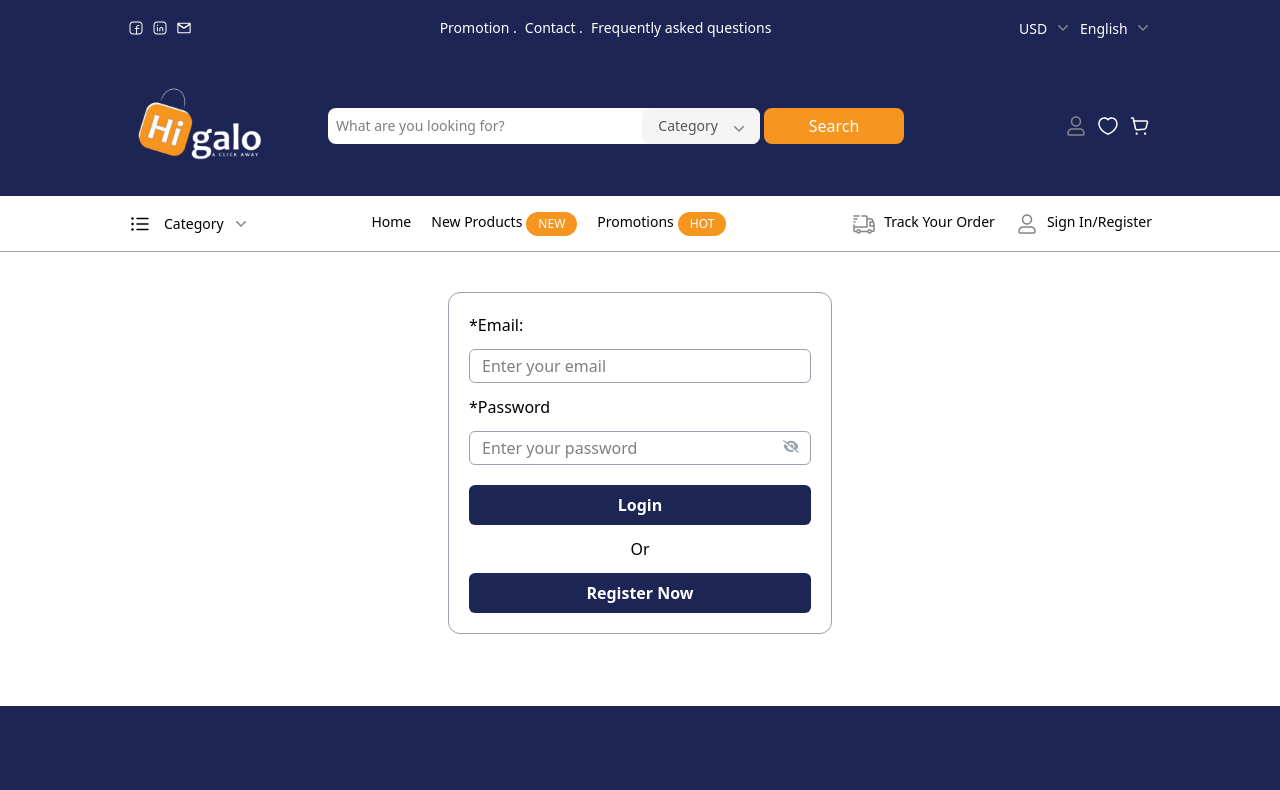
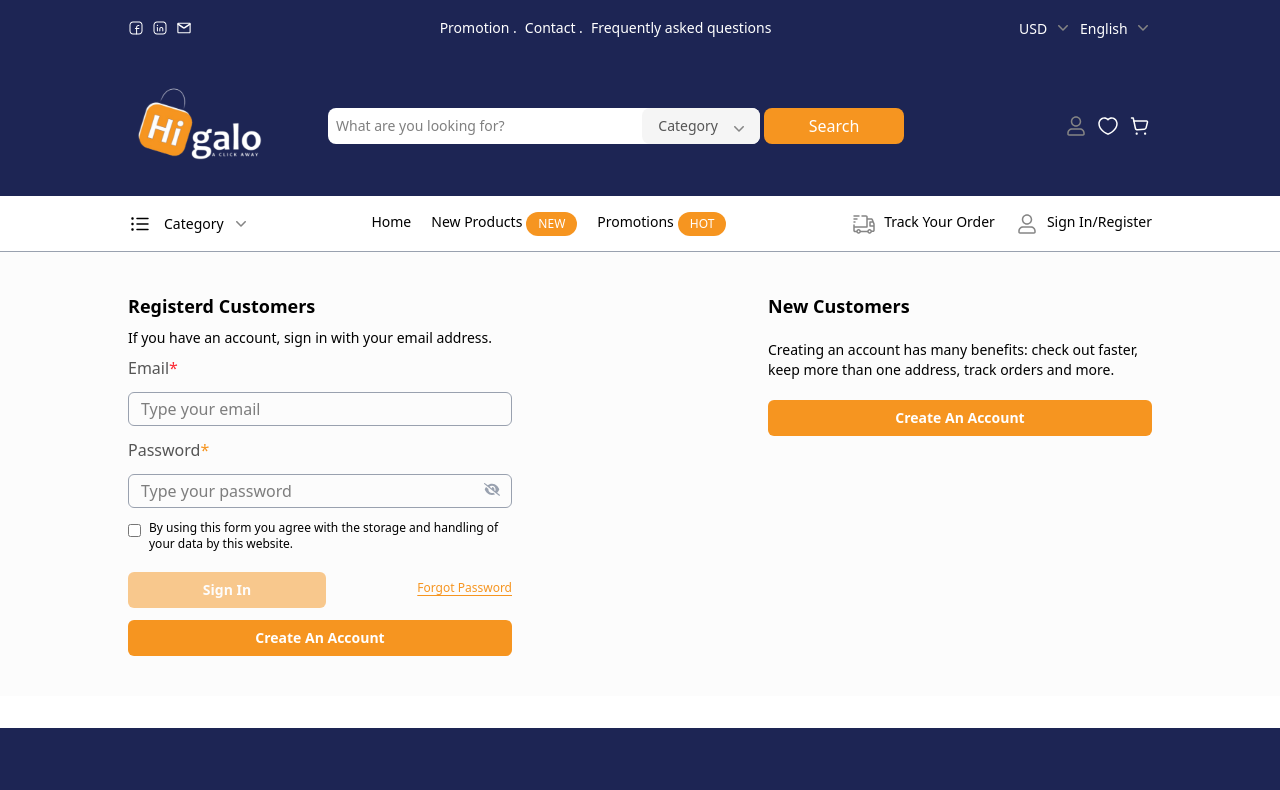
Before and after one commit to BassamMustafa16/Higalo-e-commerce, a Next.js app in the folder frontend/: page /login in a window 1280 px wide. Shown: the top 790 px of the page. Built offline with nearby package versions, Linux system fonts and the light colour scheme.

Commit message:
Login page redesigned

```diff
--- a/frontend/src/app/login/page.tsx
+++ b/frontend/src/app/login/page.tsx
@@ -1,9 +1,31 @@
 import LoginForm from "@/components/loginPage/loginForm";
+import Link from "next/link";
 
 export default function LoginPage() {
   return (
-    <div className="px-4 md:px-8 lg:px-16 xl:px-32 2xl:px-64 flex flex-col gap-5 items-center my-5 md:my-10">
-      <LoginForm />
+    <div className="px-4 md:px-8 lg:px-16 xl:px-32 2xl:px-64 flex flex-col  lg:flex-row gap-5 items-center lg:items-start lg:justify-between py-5 md:py-10 bg-[#FCFCFC]">
+      {/* Registerd Customers */}
+      <div className="flex-1 flex flex-col gap-2 max-w-sm w-full text-left">
+        <h2 className="text-lg font-semibold">Registerd Customers</h2>
+        <p className="text-sm">
+          If you have an account, sign in with your email address.
+        </p>
+        <LoginForm />
+      </div>
+
+      {/* New Customers */}
+      <div className="flex-1 hidden lg:flex flex-col gap-2 lg:gap-5 max-w-sm w-full text-left">
+        <h2 className="text-lg font-semibold">New Customers</h2>
+        <p className="text-sm">
+          Creating an account has many benefits: check out faster, keep more
+          than one address, track orders and more.
+        </p>
+        <Link href="/register" className="w-full">
+          <button className="bg-orange text-white py-2 px-4 font-semibold text-sm rounded-md w-full">
+            Create An Account
+          </button>
+        </Link>
+      </div>
     </div>
   );
 }
--- /dev/null
+++ b/frontend/src/app/resetPassword/page.tsx
@@ -0,0 +1,3 @@
+export default function ResetPasswordPage() {
+  return <div>Reset Password Page</div>;
+}
--- a/frontend/src/components/Header/middleBarHeader/Account.tsx
+++ b/frontend/src/components/Header/middleBarHeader/Account.tsx
@@ -13,7 +13,7 @@ export default function Account() {
   };
 
   return (
-    <div onClick={handleClick} aria-label="User">
+    <div onClick={handleClick} aria-label="User" className="cursor-pointer">
       <Image
         width={24}
         height={24}
--- a/frontend/src/components/loginPage/loginForm.tsx
+++ b/frontend/src/components/loginPage/loginForm.tsx
@@ -6,6 +6,7 @@ import { useState } from "react";
 import axios from "axios";
 export default function LoginForm() {
   const router = useRouter();
+  const [termsConfirmed, setTermsConfirmed] = useState(false);
   const [errors, setErrors] = useState<{ [key: string]: string }>({});
   const [showPassword, setShowPassword] = useState(false);
 
@@ -57,17 +58,19 @@ export default function LoginForm() {
   };
   return (
     <form
-      className="flex flex-col gap-3 border rounded-xl border-gray-400 p-5 max-w-sm w-full"
+      className="flex flex-col gap-3 border rounded-xl border-gray-400 p-5 max-w-sm w-full lg:border-none lg:p-0"
       onSubmit={handleSubmit}
       noValidate
     >
       {/* Email */}
-      <label htmlFor="emailInput">*Email:</label>
+      <label htmlFor="emailInput" className="text-[#555555]">
+        Email<span className="text-red-500">*</span>
+      </label>
       <input
         id="emailInput"
         name="email"
         type="email"
-        placeholder="Enter your email"
+        placeholder="Type your email"
         className="border border-gray-400 rounded-md px-3 py-1"
         required
       />
@@ -75,13 +78,15 @@ export default function LoginForm() {
         <span className="text-xs text-red-600">{errors.email}</span>
       )}
       {/* Password */}
-      <label htmlFor="passwordInput">*Password</label>
+      <label htmlFor="passwordInput" className="text-[#555555]">
+        Password<span className="text-orange">*</span>
+      </label>
       <div className="relative">
         <input
           id="passwordInput"
           name="password"
           type={showPassword ? "text" : "password"}
-          placeholder="Enter your password"
+          placeholder="Type your password"
           className="border border-gray-400 rounded-md px-3 py-1 w-full"
           required
         />
@@ -109,21 +114,45 @@ export default function LoginForm() {
         </div>
       </div>
       {errors.password && (
-        <span className="text-xs text-red-600">{errors.password}</span>
+        <span className="text-xs text-orange">{errors.password}</span>
       )}
-      <button
-        type="submit"
-        className="rounded-md bg-darkBlue text-white py-2 px-4 font-semibold mt-2 cursor-pointer"
-      >
-        Login
-      </button>
-      <p className="text-center">Or</p>
-      <Link href="/register" className="">
+
+      {/* Termes Confirmation */}
+      <div className="flex flex-row gap-2 items-start">
+        <input
+          id="termsConfirmationInput"
+          type="checkbox"
+          checked={termsConfirmed}
+          className="mt-1"
+          onChange={() => setTermsConfirmed(!termsConfirmed)}
+        />
+        <label htmlFor="termsConfirmationInput" className="text-xs">
+          By using this form you agree with the storage and handling of your
+          data by this website.
+        </label>
+      </div>
+
+      {/* Buttons */}
+      <div className="w-full flex flex-row justify-between items-center gap-5">
         <button
-          type="button"
-          className="rounded-md bg-darkBlue text-white py-2 px-4 font-semibold w-full cursor-pointer"
+          type="submit"
+          disabled={!termsConfirmed}
+          title={!termsConfirmed ? "You must agree to the terms to login" : ""}
+          className="flex-1 rounded-md bg-orange text-white py-2 px-4 font-semibold mt-2 cursor-pointer disabled:cursor-not-allowed disabled:opacity-50 text-sm"
         >
-          Register Now
+          Sign In
+        </button>
+        <Link href="resetPassword" className="flex-1 text-right">
+          <span className="text-orange underline underline-offset-3 text-xs">
+            Forgot Password
+          </span>
+        </Link>
+      </div>
+
+      {/* Creat An Account Button */}
+      <Link href="/register" className="w-full">
+        <button className="bg-orange text-white py-2 px-4 font-semibold text-sm rounded-md w-full">
+          Create An Account
         </button>
       </Link>
     </form>
```
